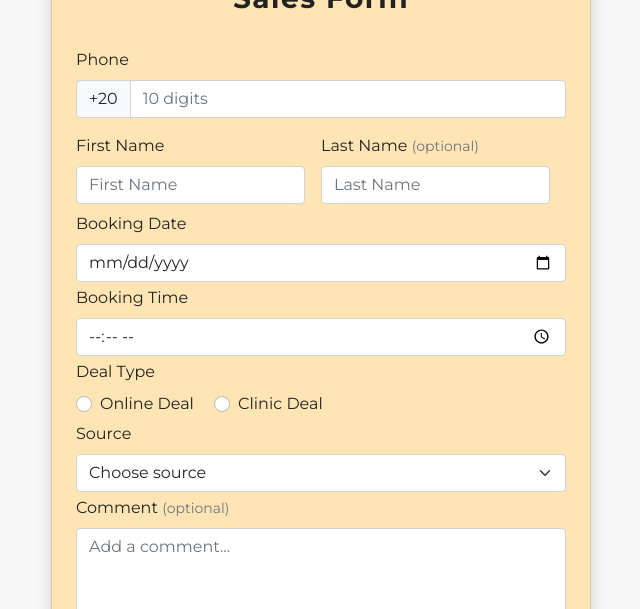
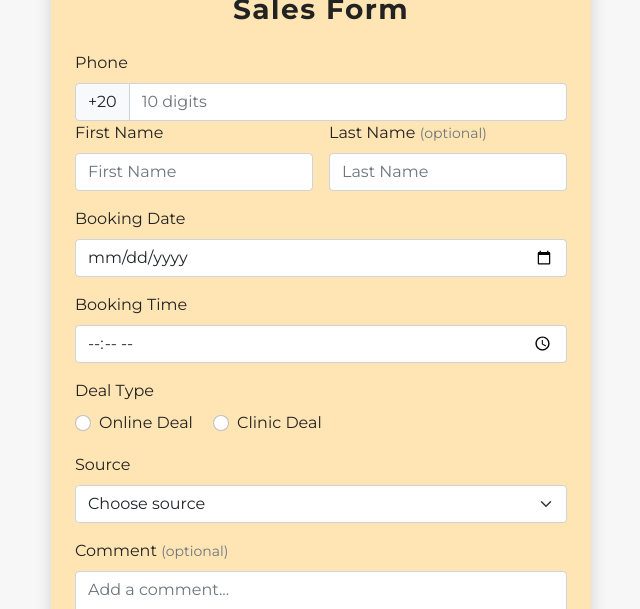
Before and after one commit to CultivBureau/DeitHubExternalForm, a plain HTML site: page index.html in a window 1280 px wide. Shown: the part 191-800 px from the top of the page, without its empty margins (319-959 px from the left). Drawn offline with nearby package versions, Linux system fonts and the light colour scheme.

Commit message:
Update index.html

```diff
--- a/index.html
+++ b/index.html
@@ -12,50 +12,42 @@
 </head>
 
 <body>
-    <div class="container p-5">
-        <form class="card bg-orange rounded-4 shadow p-4 mx-auto" id="ditehubForm" style="max-width: 540px;"
-            autocomplete="off">
+    <div class="container py-5">
+        <form class="bg-orange rounded-4 shadow p-4 mx-auto" id="ditehubForm" style="max-width: 540px;" autocomplete="off">
             <div class="text-center mb-4">
-                <img src="https://images.wuzzuf-data.net/files/company_logo/62521695464a1af2212b39.png"
-                    alt="Sales Form Logo" class="mb-1 rounded-3" style="height: 96px;" draggable="false">
+                <img src="https://images.wuzzuf-data.net/files/company_logo/62521695464a1af2212b39.png" alt="Sales Form Logo" class="mb-3 rounded-3" style="height: 96px;">
                 <h1 class="h3 fw-bold">Sales Form</h1>
             </div>
             <div class="col-auto">
                 <label for="phone" class="form-label">Phone</label>
                 <div class="input-group">
                     <span class="input-group-text bg-light text-dark">+20</span>
-                    <input type="text" id="phone" name="phone" pattern="\d{10}" maxlength="10" minlength="10"
-                        required placeholder="10 digits" class="form-control">
+                    <input type="text" id="phone" name="phone" pattern="\d{10}" maxlength="10" minlength="10" required placeholder="10 digits" class="form-control">
                 </div>
             </div>
-            <div class="row g-3 mb-1 align-items-end">
-                <div class="row g-3 mb-1">
-                    <div class="col-md-6">
-                        <label for="first-name" class="form-label">First Name</label>
-                        <input type="text" id="first-name" name="first-name" class="form-control" required
-                            placeholder="First Name">
-                    </div>
-                    <div class="col-md-6">
-                        <label for="last-name" class="form-label">Last Name <span
-                                class="text-muted small">(optional)</span></label>
-                        <input type="text" id="last-name" name="last-name" class="form-control" placeholder="Last Name">
-                    </div>
+            <div class="row g-3 mb-3">
+                <div class="col-md-6">
+                    <label for="first-name" class="form-label">First Name</label>
+                    <input type="text" id="first-name" name="first-name" class="form-control" required placeholder="First Name">
+                </div>
+                <div class="col-md-6">
+                    <label for="last-name" class="form-label">Last Name <span class="text-muted small">(optional)</span></label>
+                    <input type="text" id="last-name" name="last-name" class="form-control" placeholder="Last Name">
                 </div>
             </div>
-            <div class="mb-1">
+            <div class="mb-3">
                 <label for="booking-date" class="form-label">Booking Date</label>
                 <input type="date" id="booking-date" name="booking-date" class="form-control" required>
             </div>
-            <div class="mb-1">
+            <div class="mb-3">
                 <label for="booking-time" class="form-label">Booking Time</label>
                 <input type="time" id="booking-time" name="booking-time" class="form-control" required>
             </div>
-            <div class="mb-1">
+            <div class="mb-3">
                 <label class="form-label">Deal Type</label>
                 <div>
                     <div class="form-check form-check-inline">
-                        <input class="form-check-input" type="radio" name="deal-type" id="deal-online" value="online"
-                            required>
+                        <input class="form-check-input" type="radio" name="deal-type" id="deal-online" value="online" required>
                         <label class="form-check-label" for="deal-online">Online Deal</label>
                     </div>
                     <div class="form-check form-check-inline">
@@ -64,7 +56,7 @@
                     </div>
                 </div>
             </div>
-            <div class="mb-1">
+            <div class="mb-3">
                 <label for="source" class="form-label">Source</label>
                 <select id="source" name="source" class="form-select" required>
                     <option value="">Choose source</option>
@@ -73,10 +65,9 @@
                     <option value="Other">Other</option>
                 </select>
             </div>
-            <div class="mb-1">
+            <div class="mb-3">
                 <label for="comment" class="form-label">Comment <span class="text-muted small">(optional)</span></label>
-                <textarea id="comment" name="comment" rows="4" class="form-control"
-                    placeholder="Add a comment..."></textarea>
+                <textarea id="comment" name="comment" rows="4" class="form-control" placeholder="Add a comment..."></textarea>
             </div>
             <button type="submit" class="btn btn-orange w-100 fw-bold">Submit</button>
         </form>
```
